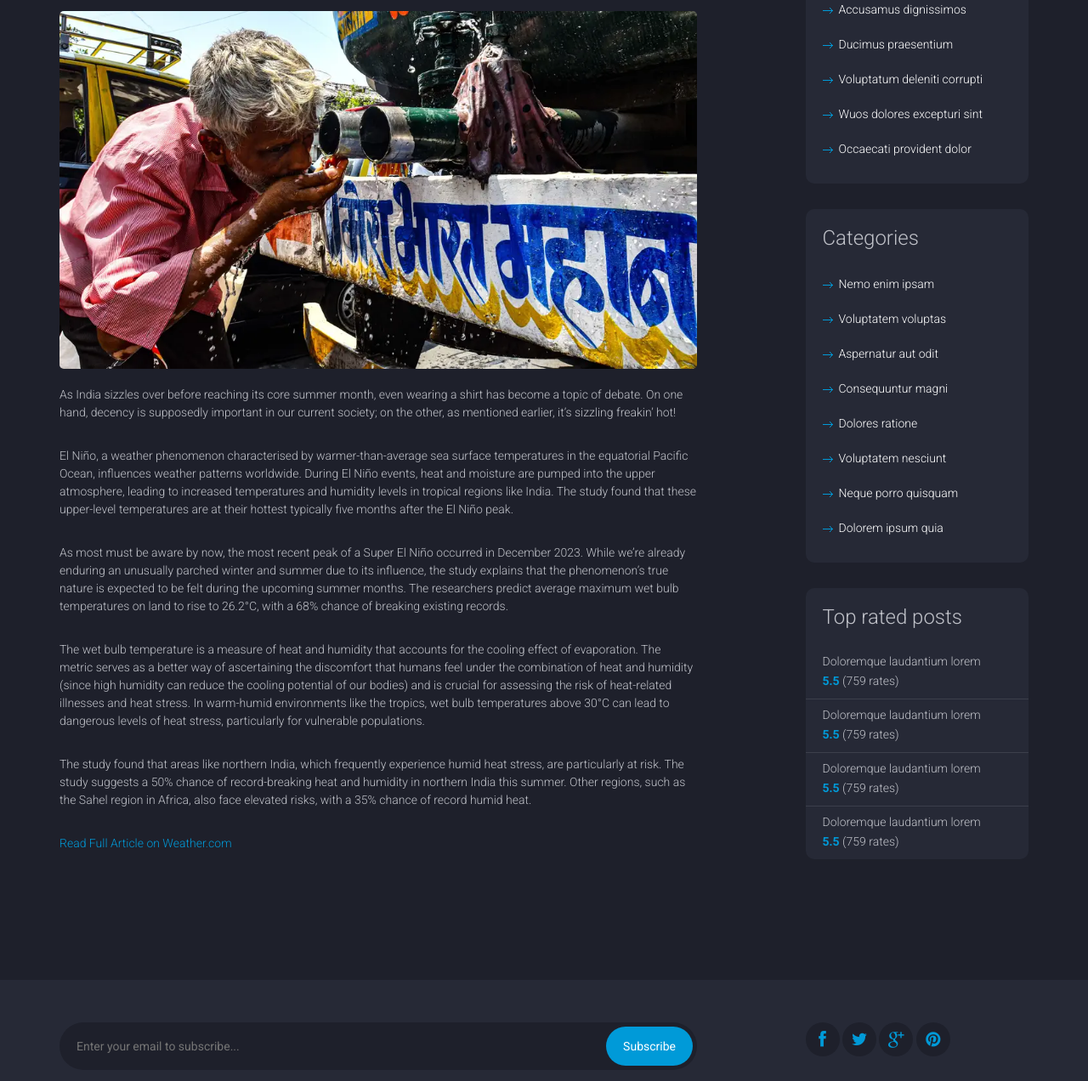
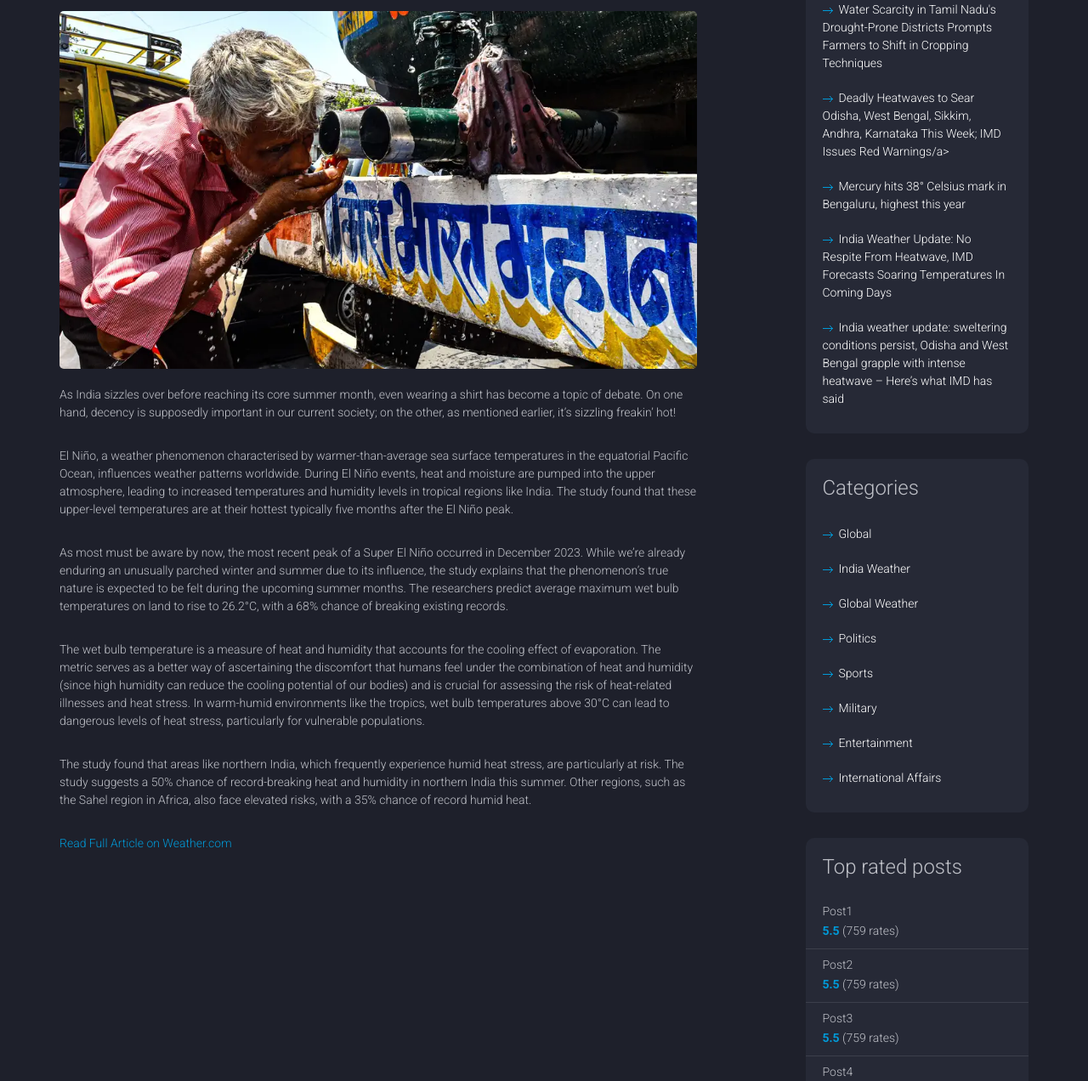
Before and after one commit to Aryan-747/WeatherCheck, a website: page Front/single.html in a window 1280 px wide. Shown: the part 346-1618 px from the top of the page at 85% size. Drawn offline with Linux system fonts and the light colour scheme.

Commit message:
Minor changes

```diff
--- a/Front/single.html
+++ b/Front/single.html
@@ -91,35 +91,35 @@
 								<div class="widget">
 									<h3 class="widget-title">Hot News</h3>
 									<ul class="arrow-list">
-										<li><a href="#">Accusamus dignissimos</a></li>
-										<li><a href="#">Ducimus praesentium</a></li>
-										<li><a href="#">Voluptatum deleniti corrupti</a></li>
-										<li><a href="#">Wuos dolores excepturi sint</a></li>
-										<li><a href="#">Occaecati provident dolor</a></li>
+										<li><a href="https://weather.com/en-IN/india/news/news/2024-04-27-water-scarcity-in-tamil-nadus-drought-prone-districts-prompts-shift-in" target="_blank">Water Scarcity in Tamil Nadu's Drought-Prone Districts Prompts Farmers to Shift in Cropping Techniques</a></li>
+										<li><a href="https://weather.com/en-IN/india/news/news/2024-04-25-heatwaves-in-odisha-west-bengal-sikkim-andhra-karnataka-this-week" target="_blank">Deadly Heatwaves to Sear Odisha, West Bengal, Sikkim, Andhra, Karnataka This Week; IMD Issues Red Warnings/a></li>
+										<li><a href="https://www.thehindu.com/news/cities/bangalore/mercury-hits-38-celsius-mark-in-bengaluru-highest-this-year/article68115357.ece" target="_blank">Mercury hits 38° Celsius mark in Bengaluru, highest this year  </a></li>
+										<li><a href="https://www.freepressjournal.in/india/india-weather-update-no-respite-from-heatwave-imd-forecasts-soaring-temperatures-in-coming-days" target="_blank">India Weather Update: No Respite From Heatwave, IMD Forecasts Soaring Temperatures In Coming Days</a></li>
+										<li><a href="https://www.financialexpress.com/india-news/india-weather-update-sweltering-conditions-persist-odisha-and-west-bengal-grapple-with-intense-heatwave-heres-what-imd-has-said/3470441/" target="_blank">India weather update: sweltering conditions persist, Odisha and West Bengal grapple with intense heatwave – Here’s what IMD has said</a></li>
 									</ul>
 								</div>
 
 								<div class="widget">
 									<h3 class="widget-title">Categories</h3>
 									<ul class="arrow-list">
-										<li><a href="#">Nemo enim ipsam</a></li>
-										<li><a href="#">Voluptatem voluptas</a></li>
-										<li><a href="#">Aspernatur aut odit</a></li>
-										<li><a href="#">Consequuntur magni</a></li>
-										<li><a href="#">Dolores ratione</a></li>
-										<li><a href="#">Voluptatem nesciunt</a></li>
-										<li><a href="#">Neque porro quisquam</a></li>
-										<li><a href="#">Dolorem ipsum quia</a></li>
+										<li><a href="#">Global</a></li>
+										<li><a href="#">India Weather</a></li>
+										<li><a href="#">Global Weather</a></li>
+										<li><a href="#">Politics</a></li>
+										<li><a href="#">Sports</a></li>
+										<li><a href="#">Military</a></li>
+										<li><a href="#">Entertainment</a></li>
+										<li><a href="#">International Affairs</a></li>
 									</ul>
 								</div>
 
 								<div class="widget top-rated">
 									<h3 class="widget-title">Top rated posts</h3>
 									<ul>
-										<li><h3 class="entry-title"><a href="#">Doloremque laudantium lorem</a></h3><div class="rating"><strong>5.5</strong> (759 rates)</div></li>
-										<li><h3 class="entry-title"><a href="#">Doloremque laudantium lorem</a></h3><div class="rating"><strong>5.5</strong> (759 rates)</div></li>
-										<li><h3 class="entry-title"><a href="#">Doloremque laudantium lorem</a></h3><div class="rating"><strong>5.5</strong> (759 rates)</div></li>
-										<li><h3 class="entry-title"><a href="#">Doloremque laudantium lorem</a></h3><div class="rating"><strong>5.5</strong> (759 rates)</div></li>
+										<li><h3 class="entry-title"><a href="#">Post1</a></h3><div class="rating"><strong>5.5</strong> (759 rates)</div></li>
+										<li><h3 class="entry-title"><a href="#">Post2</a></h3><div class="rating"><strong>5.5</strong> (759 rates)</div></li>
+										<li><h3 class="entry-title"><a href="#">Post3</a></h3><div class="rating"><strong>5.5</strong> (759 rates)</div></li>
+										<li><h3 class="entry-title"><a href="#">Post4</a></h3><div class="rating"><strong>5.5</strong> (759 rates)</div></li>
 									</ul>
 								</div>
 							</div>
```
